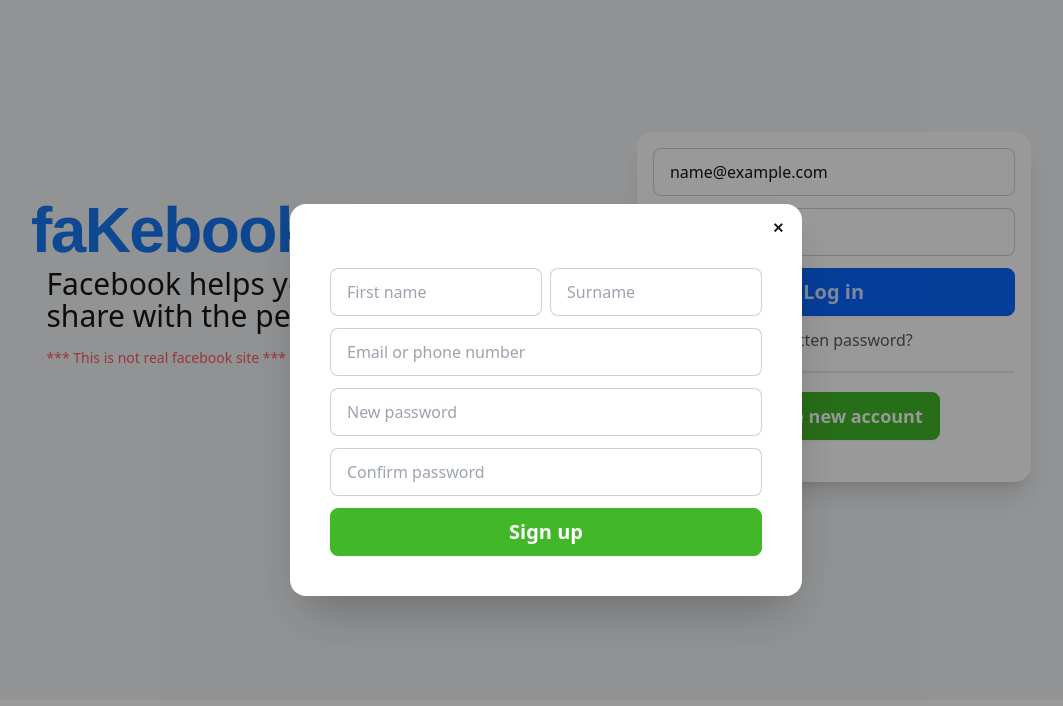
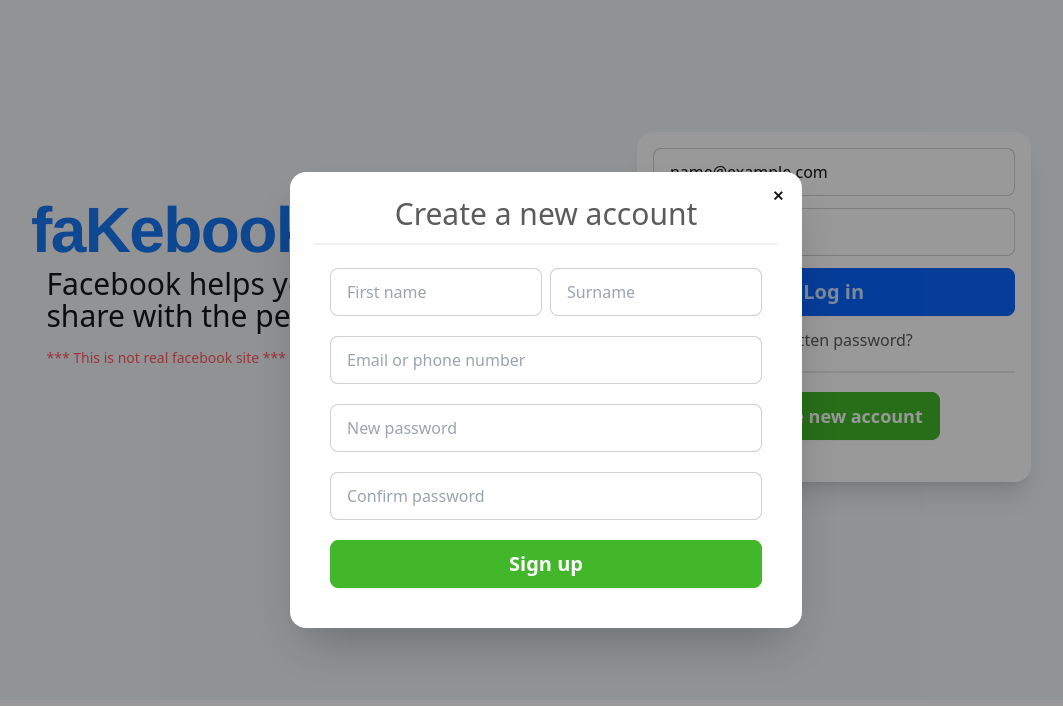
Before and after one commit to tratchapong/cc19-prep-fb-web, a React (Vite) app: page / in a window 1280 px wide. Both pictures are taken after typing "name@example.com", "Sample123" into the empty fields and a click on the button "Create new account". Shown: the top 706 px of the page, without its empty margins (94-1157 px from the left). Built offline with nearby package versions, Linux system fonts and the light colour scheme.

Commit message:
add title to Register.jsx

```diff
--- a/src/pages/Register.jsx
+++ b/src/pages/Register.jsx
@@ -2,7 +2,10 @@
 
 export default function Register() {
   return (
-    <form className="flex flex-col gap-3 p-4 pt-10">
+    <>
+    <div className="text-3xl text-center opacity-70">Create a new account</div>
+    <div className="divider my-1 opacity-60"></div>
+    <form className="flex flex-col gap-5 p-4 pt-3">
       <div className="flex gap-2">
         <input
           type="text"
@@ -35,5 +38,6 @@
       />
       <button className="btn btn-secondary text-xl text-white">Sign up</button>
     </form>
+    </>
   );
 }
```
